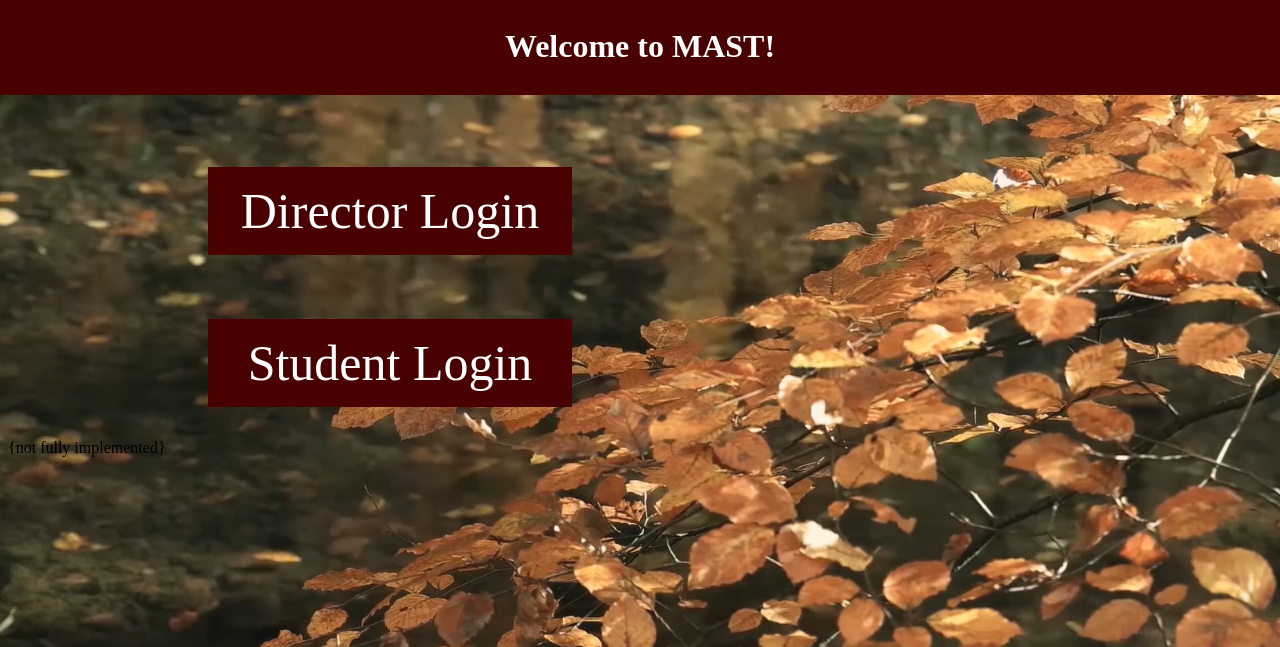
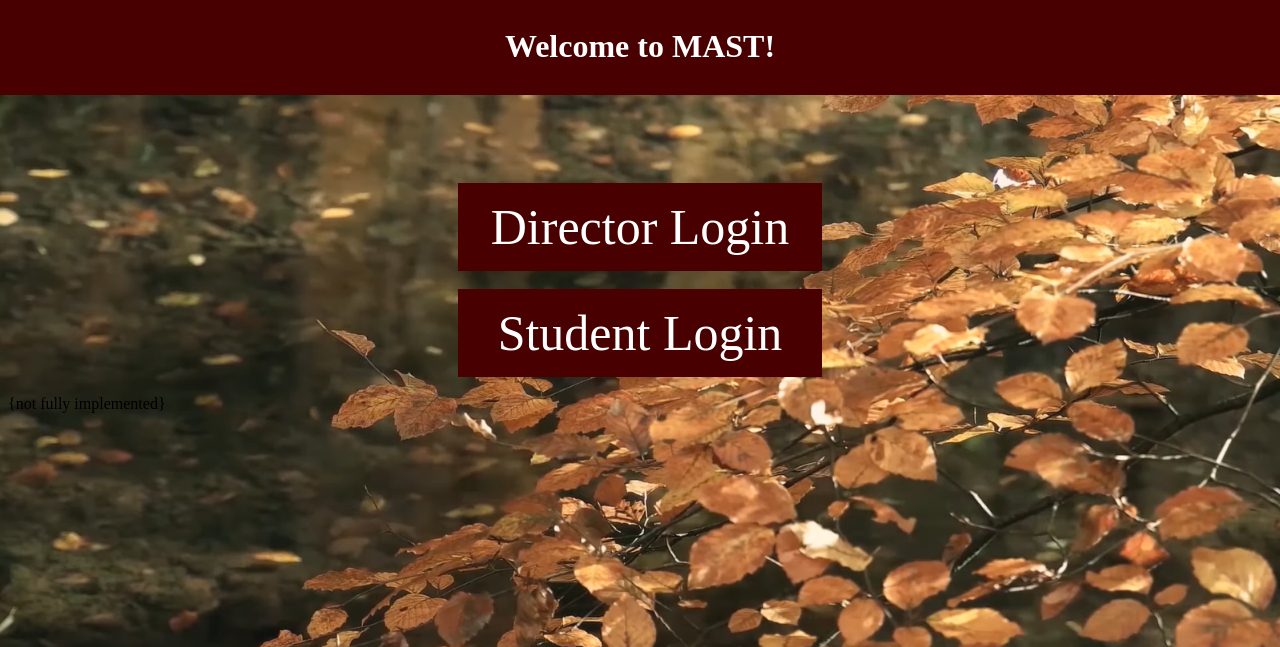
Before and after one commit to romanz-online/CSE416_MAST, a Django app: page /mast/ in a window 1280 px wide. Shown: the top 647 px of the page. Run offline with Django 3.2, Linux system fonts and the light colour scheme.

Commit message:
adjusted css on homepage

```diff
--- a/mast/templates/mast/home.html
+++ b/mast/templates/mast/home.html
@@ -9,10 +9,10 @@
     <style>
         h1 {
             padding: 30px;
-            margin: -10px -10px 40px;
             text-align: center;
             background-color: #490000;
             color: white;
+            margin: -10px -10px 7%;
         }
 
         a.button {
@@ -23,10 +23,14 @@
             padding: 15px 32px;
             text-align: center;
             text-decoration: none;
-            display: inline-block;
             font-size: 50px;
-            margin: 32px 200px;
             cursor: pointer;
+            {#margin: 32px 200px;#}
+
+            display: flex;
+            justify-content: center;
+            margin-left: auto;
+            margin-right: auto;
         }
     </style>
 </head>
```
